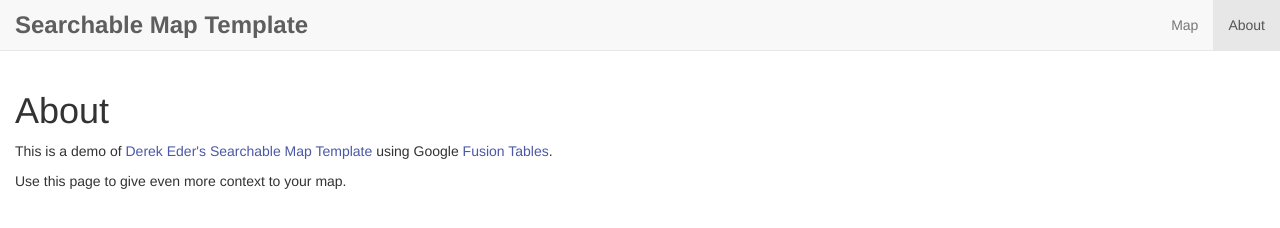
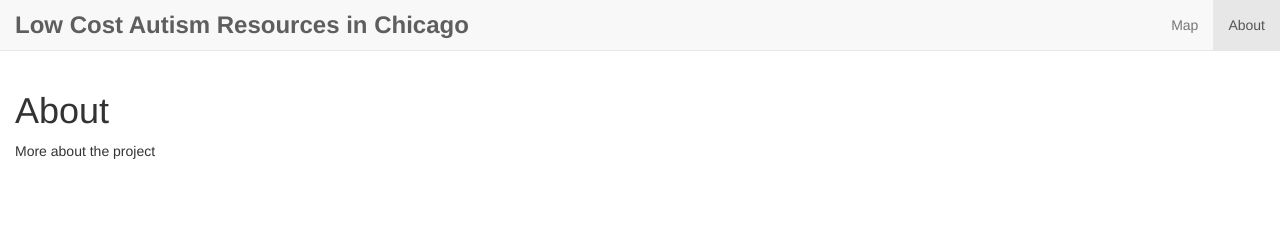
Before and after one commit to corierickson/AutismMap, a plain HTML site: page about.html in a window 1280 px wide. Drawn offline with nearby package versions, Linux system fonts and the light colour scheme.

Commit message:
Update about.html

```diff
--- a/about.html
+++ b/about.html
@@ -1,7 +1,7 @@
 <!DOCTYPE html>
 <html lang='en'>
   <head>
-    <title>Searchable Map Template Demo</title>
+    <title>About</title>
     <meta charset='utf-8' />
     <meta name="viewport" content="width=device-width, initial-scale=1.0, maximum-scale=1.0, user-scalable=no" />
     <meta content='' name='description' />
@@ -23,7 +23,7 @@
             <span class="icon-bar"></span>
             <span class="icon-bar"></span>
           </button>
-          <a class='navbar-brand' href='index.html'>Searchable Map Template</a>
+          <a class='navbar-brand' href='index.html'>Low Cost Autism Resources in Chicago</a>
         </div>
         <div class="navbar-collapse collapse">
           <ul class="nav navbar-nav navbar-right">
@@ -37,8 +37,8 @@
       <div class='row'>
         <div class='col-md-12'>
           <h1>About</h1>
-          <p>This is a demo of <a href='http://derekeder.com'>Derek Eder's</a> <a href='http://derekeder.com/searchable_map_template/'>Searchable Map Template</a> using Google <a href='http://support.google.com/fusiontables/answer/2571232?hl=en&ref_topic=1652595'>Fusion Tables</a>.</p>
-          <p>Use this page to give even more context to your map.</p>
+          <p>More about the project</p>
+         <!-- <p>Use this page to give even more context to your map.</p> -->
         </div>
       </div>
     </div>
```
